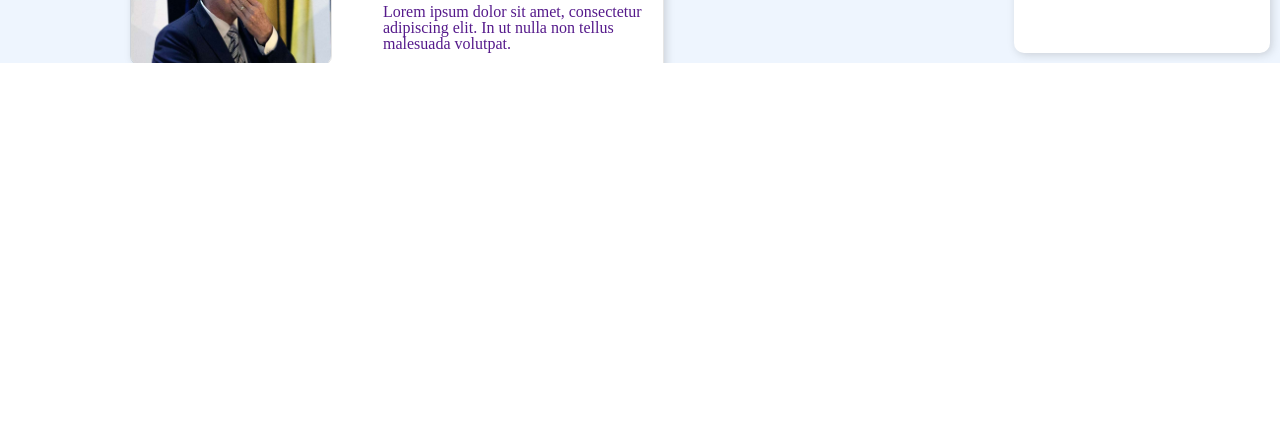
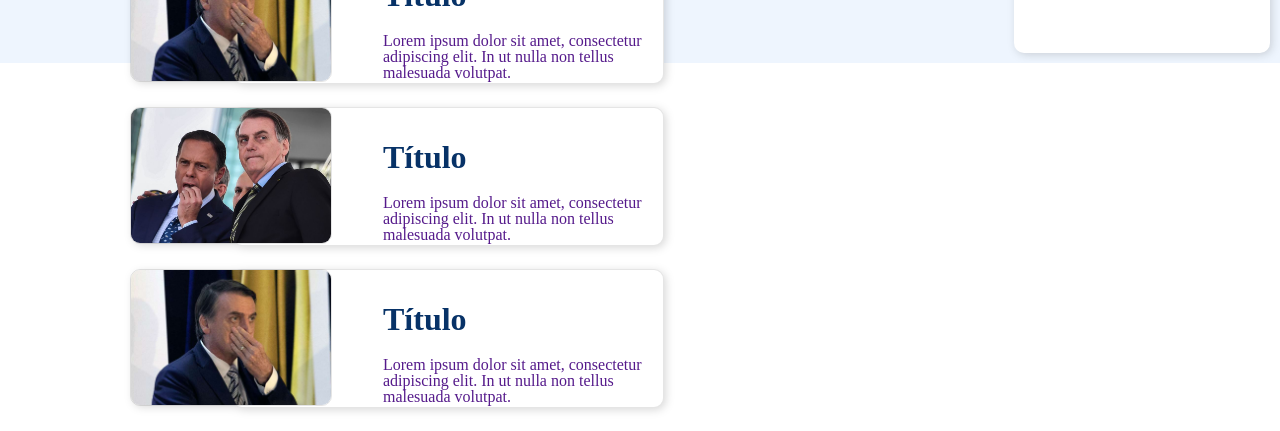
Before and after one commit to LucasVeloz/template-cb, a website: page content.html in a window 1280 px wide. Shown: the part 737-1168 px from the top of the page. Before the commit the page ends 800 px from the top, so only its background shows below. Drawn offline with Linux system fonts and the light colour scheme.

Commit message:
Add files via upload
Iniciei a função ver mais usando CSS.
e re-organizei o <estilo.css> pra ficar idêntico ao design.
falta finalizar a função pra que funcione perfeitamente

```diff
--- a/content.html
+++ b/content.html
@@ -7,6 +7,7 @@
     <title>Document</title>
     <link rel="stylesheet" href="styles.css" />
     <link rel="stylesheet" href="reset.css" />
+    <link rel="stylesheet" href="ver-mais.css" />
 </head>
 
 <body>
@@ -34,41 +35,67 @@
                     </div>
                 </a>
             </div>
+
             <div class="sub">
+                <input type="checkbox" id="chec">
+                <label for="chec">
+                <img src="./img/buttonmore.svg" alt="button" />
+             </label>
+                <nav>
+                    <ul>
+                        <li>
+                            <a href="">
                                 <div class="noticia"><img src="./img/BolsonaroDoria1.jpg" />
                                     <div class="ballonlateral">
-                        <a href="">
+
                                         <h4>Título</h4>
                                         <p>Lorem ipsum dolor sit amet, consectetur adipiscing elit. In ut nulla non tellus malesuada volutpat. </p>
-                        </a>
+
                                     </div>
                                 </div>
+                            </a>
+                        </li>
+                        <li>
+                            <a href="">
                                 <div class="noticia"><img src="./img/Bolsonaro2.jpg" />
                                     <div class="ballonlateral">
-                        <a href="">
+
                                         <h4>Título</h4>
                                         <p>Lorem ipsum dolor sit amet, consectetur adipiscing elit. In ut nulla non tellus malesuada volutpat. </p>
-                        </a>
+
                                     </div>
                                 </div>
+                            </a>
+                        </li>
+                        <li>
+                            <a href="">
                                 <div class="noticia"><img src="./img/BolsonaroDoria1.jpg" />
                                     <div class="ballonlateral">
-                        <a href="">
+
                                         <h4>Título</h4>
                                         <p>Lorem ipsum dolor sit amet, consectetur adipiscing elit. In ut nulla non tellus malesuada volutpat. </p>
-                        </a>
+
                                     </div>
                                 </div>
+                            </a>
+                        </li>
+                        <li>
+                            <a href="">
                                 <div class="noticia"><img src="./img/Bolsonaro2.jpg" />
                                     <div class="ballonlateral">
-                        <a href="">
+
                                         <h4>Título</h4>
                                         <p>Lorem ipsum dolor sit amet, consectetur adipiscing elit. In ut nulla non tellus malesuada volutpat. </p>
-                        </a>
+
                                     </div>
                                 </div>
+                            </a>
+                        </li>
+                    </ul>
+                </nav>
             </div>
-            <a href=""><img src="./img/buttonmore.svg" alt="button" /></a>
+
+
         </div>
         <div class="sidebar"></div>
     </div>
--- a/styles.css
+++ b/styles.css
@@ -88,7 +88,8 @@
     text-decoration: none !important;
 }
 
-.sub {
+
+/* .sub {
     margin-top: 10px;
     width: 100%;
     height: 40%;
@@ -140,7 +141,7 @@
 
 .ballonlateral a {
     text-decoration: none !important;
-}
+} */
 
 .sidebar {
     height: 95%;
@@ -151,9 +152,3 @@
     border-radius: 10px;
     filter: drop-shadow(2px 2px 4px rgba(0, 0, 0, 0.15));
 }
-
-a {
-    margin-top: 20px;
-    cursor: pointer;
-    align-self: center;
-}
--- /dev/null
+++ b/ver-mais.css
@@ -0,0 +1,91 @@
+.sub {
+    margin-top: 10px;
+    width: 100%;
+    height: 40%;
+    display: flex;
+    flex-wrap: wrap;
+}
+
+a {
+    display: flex;
+    text-decoration: none;
+}
+
+ul {
+    list-style: none;
+    top: -165%;
+    width: 100%;
+    position: absolute;
+}
+
+input[type="checkbox"] {
+    display: none;
+}
+
+input[type="checkbox"]:checked~nav {
+    transform: scale(940px);
+}
+
+nav {
+    background-color: rgba(16, 16, 16, .5);
+    margin-top: 10px;
+    width: 470px;
+    /* height: 307px; */
+    /* bottom: -470px; */
+    display: flex;
+    flex-wrap: wrap;
+    position: absolute;
+}
+
+a .noticia {
+    display: flex;
+    margin-bottom: 25px;
+    filter: drop-shadow(2px 2px 4px rgba(0, 0, 0, 0.15));
+}
+
+label {
+    margin-top: 20px;
+    cursor: pointer;
+    align-self: center;
+    background-color: red;
+    position: absolute;
+}
+
+a .noticia img {
+    width: 200px;
+    height: 135px;
+    object-fit: cover;
+    border-radius: 10px;
+    border: 1px solid rgba(0, 0, 0, 0.1);
+    transform: translate(100px, 0);
+}
+
+a .ballonlateral {
+    width: 430px;
+    height: 100%;
+    background-color: #fff;
+    border-radius: 10px;
+    border: 1px solid rgba(0, 0, 0, 0.1);
+}
+
+a .ballonlateral h4 {
+    color: #073267;
+    font-size: 32px;
+    font-weight: bold;
+    margin-bottom: 22px;
+    margin-left: 150px;
+    margin-top: 33px;
+}
+
+a .ballonlateral p {
+    font-weight: 300;
+    margin-left: 150px;
+    margin-right: 12px;
+}
+
+
+/* a {
+    margin-top: 20px;
+    cursor: pointer;
+    align-self: center;
+} */
```
Lines whose indentation alone changed are shown as unchanged.
